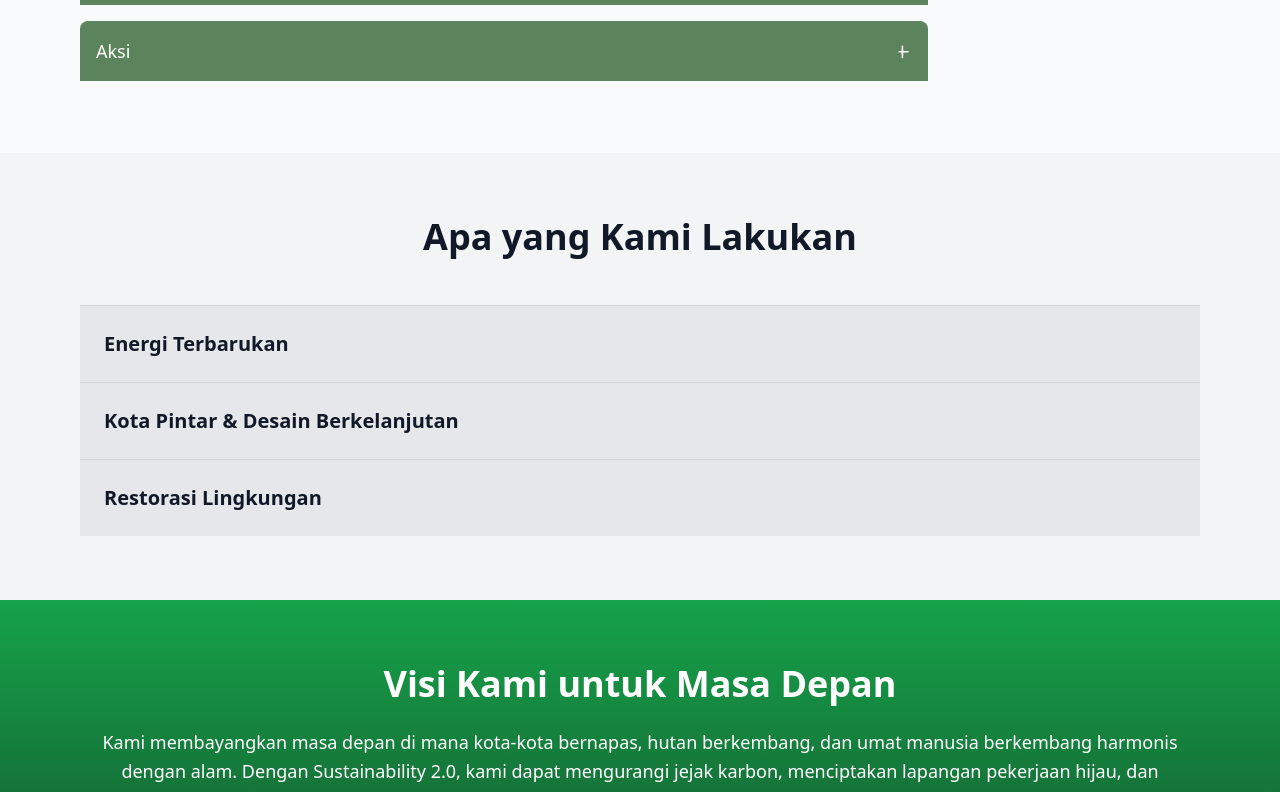
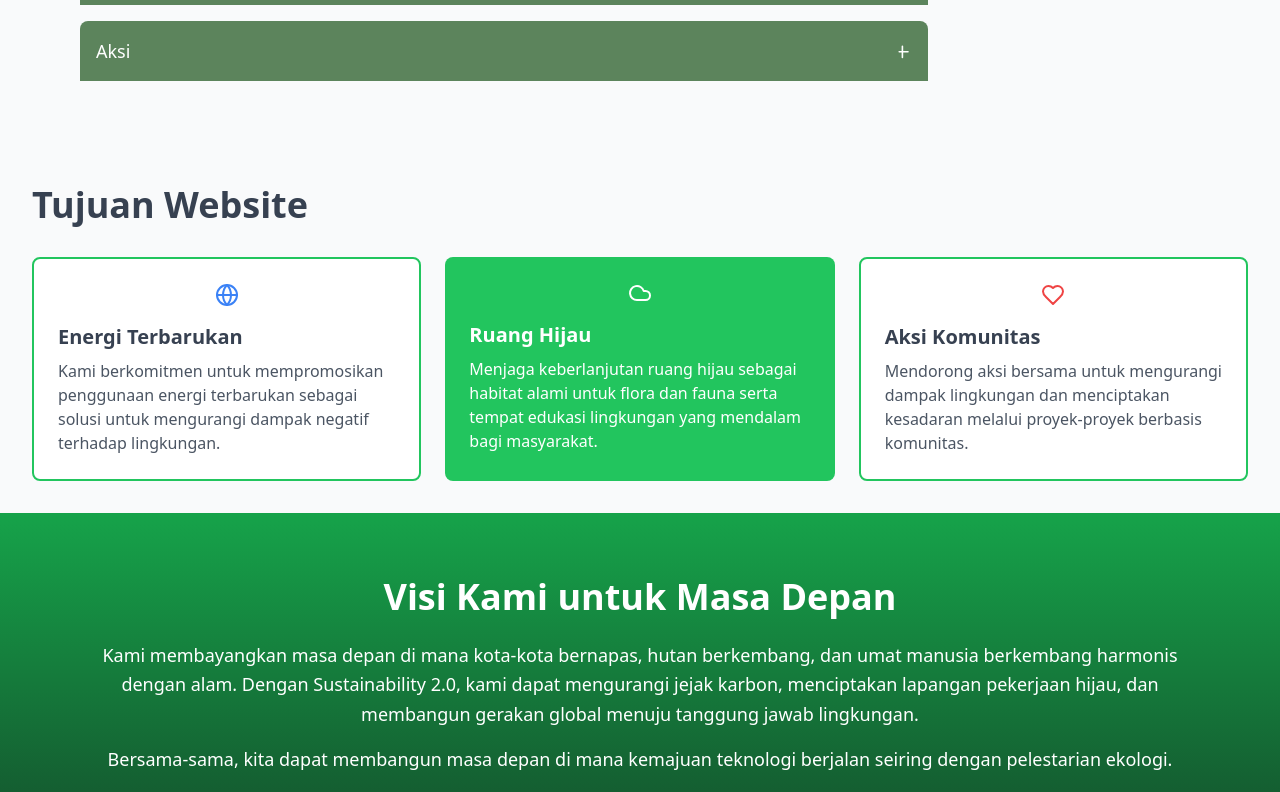
Before and after one commit to reynaldo0/Futuron, a React (Vite) app: page /about in a window 1280 px wide. Shown: the part 1607-2399 px from the top of the page. Built offline with nearby package versions, Linux system fonts and the light colour scheme; no server answers.

Commit message:
add : values

```diff
--- a/src/pages/About/About.jsx
+++ b/src/pages/About/About.jsx
@@ -2,6 +2,7 @@ import React, { useState } from 'react';
 import Hero from './Hero';
 import Mission from './Mission';
 import ApproachSection from './Approuch';
+import Values from './Values';
 
 const AccordionItem = ({ title, content }) => {
   const [isOpen, setIsOpen] = useState(false);
@@ -33,26 +34,7 @@ const About = () => {
 
       <ApproachSection/>
 
-      {/* Accordion Section - What We Do */}
-      <section className="bg-gray-100 py-16 px-6 md:px-20">
-        <h2 className="text-4xl font-bold text-center text-gray-900">Apa yang Kami Lakukan</h2>
-
-        <div className="mt-12">
-          {/* Accordion Items */}
-          <AccordionItem
-            title="Energi Terbarukan"
-            content="Kami mempromosikan dan mendukung adopsi teknologi energi terbarukan, seperti energi surya, angin, dan energi pasang surut, yang menyediakan energi bersih dan berkelanjutan untuk komunitas di seluruh dunia."
-          />
-          <AccordionItem
-            title="Kota Pintar & Desain Berkelanjutan"
-            content="Urbanisasi semakin meningkat, dan dengan itu datanglah kebutuhan akan kota yang efisien, hijau, dan berkelanjutan. Kami mempromosikan konsep kota pintar—ruang urban yang dirancang dengan infrastruktur berkelanjutan, bangunan hemat energi, dan transportasi ramah lingkungan."
-          />
-          <AccordionItem
-            title="Restorasi Lingkungan"
-            content="Dengan menggunakan teknologi, kami mendukung upaya untuk memulihkan ekosistem yang rusak. Mulai dari proyek reforestasi menggunakan drone hingga sistem pemantauan lingkungan berbasis AI, kami menunjukkan bagaimana teknologi dapat membawa keseimbangan kembali ke alam."
-          />
-        </div>
-      </section>
+      <Values/>
 
       {/* Vision Section */}
       <section className="py-16 px-6 md:px-20 text-center bg-gradient-to-b from-green-600 to-green-900">
--- /dev/null
+++ b/src/pages/About/Values.jsx
@@ -0,0 +1,40 @@
+import React from 'react';
+import { Globe, Cloud, Heart } from 'lucide-react'; // Use available icons
+
+const Values = () => {
+  return (
+    <div className="container mx-auto p-8">
+      <h1 className="text-4xl font-bold text-gray-700 mb-8">Tujuan Website</h1>
+      <div className="grid grid-cols-1 md:grid-cols-3 gap-6">
+        {/* First Card: Renewable Energy */}
+        <div className="border-2 border-green-500 rounded-lg p-6 bg-white">
+          <Globe className="mb-4 mx-auto text-5xl text-blue-500" />
+          <h2 className="text-xl font-bold text-gray-700 mb-2">Energi Terbarukan</h2>
+          <p className="text-gray-600">
+            Kami berkomitmen untuk mempromosikan penggunaan energi terbarukan sebagai solusi untuk mengurangi dampak negatif terhadap lingkungan.
+          </p>
+        </div>
+
+        {/* Second Card: Green Spaces */}
+        <div className="rounded-lg p-6 bg-green-500 text-white">
+          <Cloud className="mb-4 mx-auto text-5xl" />
+          <h2 className="text-xl font-bold mb-2">Ruang Hijau</h2>
+          <p>
+            Menjaga keberlanjutan ruang hijau sebagai habitat alami untuk flora dan fauna serta tempat edukasi lingkungan yang mendalam bagi masyarakat.
+          </p>
+        </div>
+
+        {/* Third Card: Community Action */}
+        <div className="border-2 border-green-500 rounded-lg p-6 bg-white">
+          <Heart className="mb-4 mx-auto text-5xl text-red-500" />
+          <h2 className="text-xl font-bold text-gray-700 mb-2">Aksi Komunitas</h2>
+          <p className="text-gray-600">
+            Mendorong aksi bersama untuk mengurangi dampak lingkungan dan menciptakan kesadaran melalui proyek-proyek berbasis komunitas.
+          </p>
+        </div>
+      </div>
+    </div>
+  );
+};
+
+export default Values;
```
